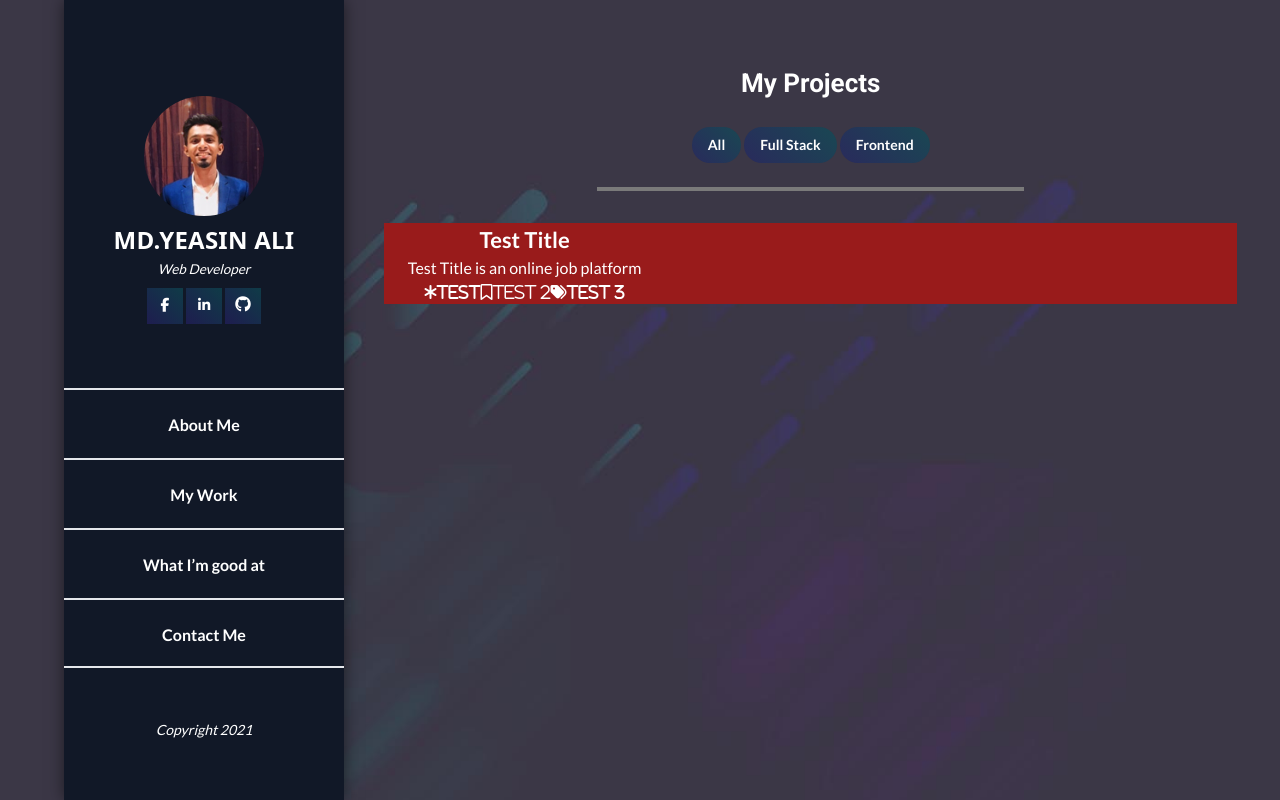
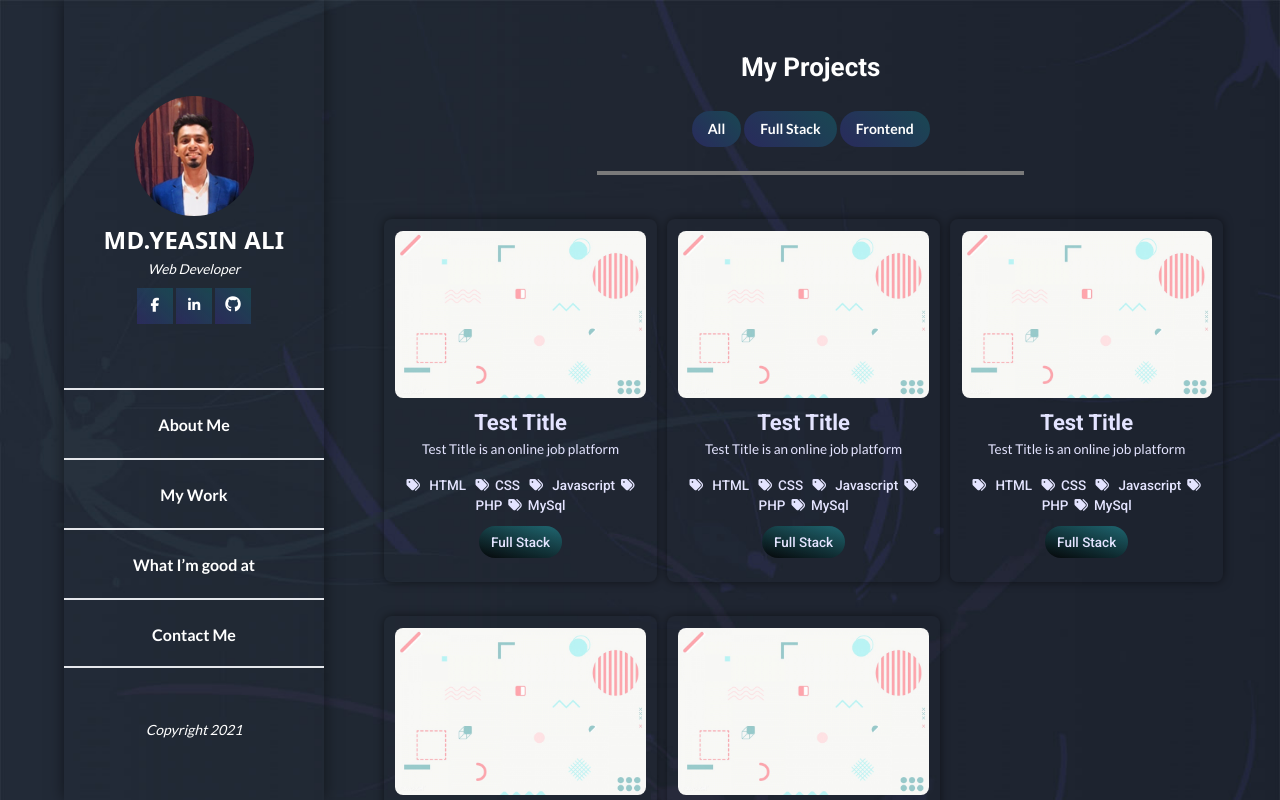
Before and after one commit to YEASIN49/portfolio, a website: page index.html in a window 1280 px wide. Drawn offline with nearby package versions, Linux system fonts and the light colour scheme; files that its build step writes are made by us from their sources.

Commit message:
project responsive done

```diff
--- a/index.html
+++ b/index.html
@@ -18,7 +18,7 @@
     <title>MD.YEASIN ALI</title>
   </head>
   <body>
-    <div id="pageWrapper" class="w-full h-screen bg-parallex-img bg-cover bg-no-repeat bg-fixed">
+    <div id="pageWrapper" class="w-full h-screen bg-parallex-img bg-cover bg-no-repeat bg-fixed overflow-y-auto">
       <div class="burperpng-container absolute z-50 top-0  h-12 w-16 flex flex-col justify-center items-center">
         <div class="burgerpng md:hidden">
           <!-- <span class="burgerpng"> -->
@@ -30,7 +30,7 @@
         </div>
       </div>
 
-      <div id="menu" class="sideMenu mr-0 overflow-y-auto w-5/6 w-sm-sideMenu bg-gray-900 h-screen outline-none fixed z-40 md:sideMenu-shadow md:w-3/12 md:max-w-250px lg:left-5-percent 2xl:max-w-sm">
+      <div id="menu" class="sideMenu mr-0 overflow-y-auto w-5/6 w-sm-sideMenu bg-gray-900 h-screen outline-none fixed z-40 md:bg-transparent md:sideMenu-shadow md:w-3/12 md:min-w-210px md:max-w-250px lg:left-5-percent 2xl:max-w-xs">
         <div class="container text-center w-full">
           <div>
             <div class="image pt-14">
@@ -73,26 +73,51 @@
           <button class="search-filter-option bg-search-filter-option">Frontend</button>
         </div>
         <div class="section-underline"></div>
-        <div class="project-wrapper w-full bg-red-800 mx-auto flex flex-col md:flex-wrap">
-          <div class="project-card w-30-percent mx-1">
-            <img class="block " src="images/t1.jpg" alt="">
-            <div class="project-detail">
-              <h3 class="font-lato font-bold font-22px">Test Title</h3>
-              <p>Test Title is an online job platform</p>
-              <p><i class="fas fa-asterisk">test</i><i class="far fa-bookmark">Test 2</i><i class="fas fa-tags">test 3</i></p>
+        <div class="project-wrapper w-full  mx-auto flex flex-col flex-wrap justify-between csm:flex-row md:flex-wrap lg:justify-start">
+          <div class="project-card bg-glass sideMenu-shadow  rounded-lg  mx-auto my-3 w-11/12 csm:w-40-percent csm:mx-1 md:w-48-percent md:mx-1 lg:w-32-percent lg:mx-0">
+            <img class="block w-11/12 max-w-md mx-auto mt-3 rounded-lg" src="images/about-bg-1.jpg" alt="">
+            <div class="project-detail px-2 h-40 mt-2 mb-4">
+              <h3 class="font-roboto font-bold font-22px">Test Title</h3>
+              <p class="font-lato text-profession letter-spacing-0.5px mb-4">Test Title is an online job platform</p>
+              <p class="font-roboto letter-spacing-0.5px text-profession font-light mb-4"><i class="fas fa-tags mx-1.5"></i> HTML <i class="mx-1.5 fas fa-tags"></i>CSS <i class="mx-1.5 fas fa-tags"></i> Javascript<i class="mx-1.5 fas fa-tags"></i>PHP<i class="mx-1.5 fas fa-tags"></i>MySql</p>
+              <p class="font-roboto letter-spacing-0.5px text-profession font-light "><span class="bg-stack-tag-1 px-3 py-2 rounded-full">Full Stack</span></p>
             </div>
           </div>
-          <div class="project-card w-30-percent mx-1">
-            <img class="block " src="images/t1.jpg" alt="">
+          <div class="project-card bg-glass sideMenu-shadow  rounded-lg  mx-auto my-3 w-11/12 csm:w-40-percent csm:mx-1 md:w-48-percent md:mx-1 lg:w-32-percent lg:mx-0">
+            <img class="block w-11/12 max-w-md mx-auto mt-3 rounded-lg" src="images/about-bg-1.jpg" alt="">
+            <div class="project-detail px-2 h-40 mt-2 mb-4">
+              <h3 class="font-roboto font-bold font-22px">Test Title</h3>
+              <p class="font-lato text-profession letter-spacing-0.5px mb-4">Test Title is an online job platform</p>
+              <p class="font-roboto letter-spacing-0.5px text-profession font-light mb-4"><i class="fas fa-tags mx-1.5"></i> HTML <i class="mx-1.5 fas fa-tags"></i>CSS <i class="mx-1.5 fas fa-tags"></i> Javascript<i class="mx-1.5 fas fa-tags"></i>PHP<i class="mx-1.5 fas fa-tags"></i>MySql</p>
+              <p class="font-roboto letter-spacing-0.5px text-profession font-light "><span class="bg-stack-tag-1 px-3 py-2 rounded-full">Full Stack</span></p>
+            </div>
           </div>
-          <div class="project-card w-30-percent mx-1">
-            <img class="block " src="images/t1.jpg" alt="">
+          <div class="project-card bg-glass sideMenu-shadow  rounded-lg  mx-auto my-3 w-11/12 csm:w-40-percent csm:mx-1 md:w-48-percent md:mx-1 lg:w-32-percent lg:mx-0">
+            <img class="block w-11/12 max-w-md mx-auto mt-3 rounded-lg" src="images/about-bg-1.jpg" alt="">
+            <div class="project-detail px-2 h-40 mt-2 mb-4">
+              <h3 class="font-roboto font-bold font-22px">Test Title</h3>
+              <p class="font-lato text-profession letter-spacing-0.5px mb-4">Test Title is an online job platform</p>
+              <p class="font-roboto letter-spacing-0.5px text-profession font-light mb-4"><i class="fas fa-tags mx-1.5"></i> HTML <i class="mx-1.5 fas fa-tags"></i>CSS <i class="mx-1.5 fas fa-tags"></i> Javascript<i class="mx-1.5 fas fa-tags"></i>PHP<i class="mx-1.5 fas fa-tags"></i>MySql</p>
+              <p class="font-roboto letter-spacing-0.5px text-profession font-light "><span class="bg-stack-tag-1 px-3 py-2 rounded-full">Full Stack</span></p>
+            </div>
           </div>
-          <div class="project-card w-30-percent mx-1">
-            <img class="block " src="images/t1.jpg" alt="">
+          <div class="project-card bg-glass sideMenu-shadow  rounded-lg  mx-auto my-3 w-11/12 csm:w-40-percent csm:mx-1 md:w-48-percent md:mx-1 lg:w-32-percent lg:mx-0">
+            <img class="block w-11/12 max-w-md mx-auto mt-3 rounded-lg" src="images/about-bg-1.jpg" alt="">
+            <div class="project-detail px-2 h-40 mt-2 mb-4">
+              <h3 class="font-roboto font-bold font-22px">Test Title</h3>
+              <p class="font-lato text-profession letter-spacing-0.5px mb-4">Test Title is an online job platform</p>
+              <p class="font-roboto letter-spacing-0.5px text-profession font-light mb-4"><i class="fas fa-tags mx-1.5"></i> HTML <i class="mx-1.5 fas fa-tags"></i>CSS <i class="mx-1.5 fas fa-tags"></i> Javascript<i class="mx-1.5 fas fa-tags"></i>PHP<i class="mx-1.5 fas fa-tags"></i>MySql</p>
+              <p class="font-roboto letter-spacing-0.5px text-profession font-light "><span class="bg-stack-tag-1 px-3 py-2 rounded-full">Full Stack</span></p>
+            </div>
           </div>
-          <div class="project-card w-30-percent mx-1">
-            <img class="block " src="images/t1.jpg" alt="">
+          <div class="project-card bg-glass sideMenu-shadow  rounded-lg  mx-auto my-3 w-11/12 csm:w-40-percent csm:mx-1 md:w-48-percent md:mx-1 lg:w-32-percent lg:mx-0">
+            <img class="block w-11/12 max-w-md mx-auto mt-3 rounded-lg" src="images/about-bg-1.jpg" alt="">
+            <div class="project-detail px-2 h-40 mt-2 mb-4">
+              <h3 class="font-roboto font-bold font-22px">Test Title</h3>
+              <p class="font-lato text-profession letter-spacing-0.5px mb-4">Test Title is an online job platform</p>
+              <p class="font-roboto letter-spacing-0.5px text-profession font-light mb-4"><i class="fas fa-tags mx-1.5"></i> HTML <i class="mx-1.5 fas fa-tags"></i>CSS <i class="mx-1.5 fas fa-tags"></i> Javascript<i class="mx-1.5 fas fa-tags"></i>PHP<i class="mx-1.5 fas fa-tags"></i>MySql</p>
+              <p class="font-roboto letter-spacing-0.5px text-profession font-light "><span class="bg-stack-tag-1 px-3 py-2 rounded-full">Full Stack</span></p>
+            </div>
           </div>
         </div>
       </section>
--- a/src_css/tailwind_src.css
+++ b/src_css/tailwind_src.css
@@ -26,6 +26,16 @@
   }
 }
 
+/* ******************************
+*
+*
+**
+***       Components
+*
+*
+***
+*********************************** */
+
 @layer components{
   .bg-social-icon{
     background: linear-gradient(
@@ -36,11 +46,7 @@
     transition: all 0.5s;
   }
   .bg-search-filter-option{
-    /* background: linear-gradient(
-      40deg,
-      rgba(81, 83, 255, 0.3) 15%,
-      rgba(48, 230, 240, 0.25)
-    ); */
+
     background: linear-gradient(
       45deg,
       rgba(83, 48, 240, 0.2),
@@ -49,18 +55,30 @@
     @apply bg-gray-800;
     /* background-color: rgba(81, 83, 255, 0.8); */
   }
+  .bg-stack-tag-1{
+
+    background: linear-gradient(
+      15deg, rgb(0 0 0 / 81%), rgb(35 232 239 / 34%) );
+    /* @apply bg-gray-800; */
+    /* background-color: rgba(81, 83, 255, 0.8); */
+  }
+  .bg-glass{
+    /* rgba(0,f,d,0.3); */
+  }
+  .card-indigo{
+    @apply bg-search-filter-option bg-indigo-900 border-indigo-500 border-2;
+  }
   .leading-sidebar-nav{
     line-height: 70px !important;
     height: 70px;
   }
-  @media screen and (min-width: 768px) {
-    .md\:sideMenu-shadow{
-      box-shadow: 0 0 15px rgba(0,0,0,0.5);
-    }
+  .sideMenu-shadow{
+    box-shadow: 0 0 10px rgba(0,0,0,0.5);
   }
 
+
   .section{
-    @apply w-full pt-16 text-center;
+    @apply w-full pt-12 text-center min-h-screen;
   }
   .section-title{
     font-size: 26px;
@@ -84,20 +102,47 @@
     border-bottom: 2px solid white;
   } */
   .section-underline{
-    @apply border-b-4 border-solid mt-6 mb-8 mx-auto w-11/12 sm:w-6/12;
+    @apply border-b-4 border-solid mt-6 mb-8 mx-auto w-10/12 sm:w-6/12;
     border-color: rgb(122 122 122);
   }
+  .project-detail{
+    color: #e4e4ff;
+  }
+  .bg-parallex-img-2{
+    background-image: linear-gradient(to right, #222a36 0%, rgb(28, 35, 46) 100%);
+  }
+
+
+    @media screen and (min-width: 768px) {
+      .md\:sideMenu-shadow{
+        box-shadow: 0 0 15px rgba(0,0,0,0.5);
+      }
+    }
+
 }
+/************************************* *
+**
+*
+*       Utilities
+**
+*
+**************************************/
 
 @layer utilities {
   .font-lato{
     font-family: 'Lato', sans-serif;
+  }
+  .project-wrapper{
+    gap: 10px;
   }
   .font-roboto{
     font-family: 'Roboto', sans-serif;
   }
   .font-22px{
     font-size: 22px;
+  }
+  .letter-spacing-0.5px{
+    letter-spacing: 0.5px;
   }
   .mx-3px{
     margin-left: 3px;
@@ -107,32 +152,14 @@
     width: 20%;
     /* max-width: 80vw; */
   }
+
   /* .right-5-percent {
     right: 5%;
   } */
   /* .left-10-percent {
     left: 10%;
   } */
-  @media (min-width: 768px) {
-    .md\:w-28-percent{
-      width: 28%;
-    }
-    .md\:max-w-250px{
-      max-width: 250px ;
-    }
-    /* .md\:right-5-percent {
-      right: 3%;
-    } */
-  }
 
-  @media (min-width: 1080px) {
-    .lg\:left-5-percent {
-      left: 5%;
-    }
-    /* .lg\:right-5-percent {
-      :right: 5%;
-    } */
-  }
   /* @media (min-width: 1280px) {
     .xl\:left-8-percent {
       left: 8%;
@@ -195,13 +222,44 @@
     scrollbar-width: none; /* Firefox */
     transform: translateX(-120vw);
     transition: 0.5s ease-in;
+    /* @apply bg-gray-900; */
   }
   .w-sm-sideMenu{
-    max-width: 280px;
+    max-width: 260px;
   }
   .toggle-hidable-sideMenu{
     transform: translateX(0);
   }
+  .w-28-percent{
+    width: 28%;
+  }
+
+
+  @media screen and (min-width: 545px) {
+    .csm\:w-40-percent{
+      width: 45% ; /* custom small  */
+    }
+    .csm\:flex-row{
+      @apply flex-row;
+    }
+    .csm\:mx-1{
+      @apply mx-4;
+    }
+    .csm\:mx-1:nth-child(2n){
+      margin-left: 0;
+      /* background: red; */
+    }
+    .csm\:mx-1:nth-child(2n-1){
+      margin-right: 0;
+    }
+  }
+  @media (min-width: 768px) {
+
+    /* .md\:right-5-percent {
+      right: 3%;
+    } */
+  }
+
   @media screen and (min-width: 768px) {
     .sideMenu{
       transform: translateX(0);
@@ -217,15 +275,58 @@
     .md\:right-10-percent{
       right: 10%;
     }
-    .md\:width-65-percent{
+    .md\:w-65-percent{
       width: 65% !important;
     }
+    .md\:w-48-percent{
+      width: 48%;
+    }
+    .md\:w-28-percent{
+      width: 28%;
+    }
+    .md\:max-w-260px{
+      max-width: 260px ;
+    }
+    .md\:min-w-210px{
+      min-width: 210px ;
+    }
   }
-  .w-28-percent{
-    width: 28%;
-  }
-  .w-30-percent{
-    width: 32%;
+  /* ***************
+  *
+  * media 768px ends
+  *
+  *****************/
+
+  @media (min-width: 1080px) {
+    .lg\:left-5-percent {
+      left: 5%;
+    }
+    .lg\:w-32-percent{
+      width: 32%;
+    }
+    /* .lg\:mx-1:first-child(){
+      margin-right: 0;
+      background-color: yellow;
+    } */
+    /* .lg\:mx-1:nth-child(3n+1){
+      margin-right: 0;
+      background: green;
+    }
+    .lg\:mx-1:nth-child(2n){
+      margin-left: 0;
+      margin-right: 0;
+      background: blue;
+    }
+    .lg\:mx-1:nth-child(3n){
+      margin-left: 0;
+      background: red;
+    } */
+    /* .lg\:right-5-percent {
+      :right: 5%;
+    } */
   }
 
+
+
+
 }
--- a/tailwind.config.js
+++ b/tailwind.config.js
@@ -4,8 +4,8 @@ module.exports = {
   theme: {
     extend: {
       backgroundImage: {
-        'parallex-img': "url('../images/parallex-bg.jpg')",
-       }
+        'parallex-img': "url('../images/parallex-bg-3.jpg')",
+      }
     },
   },
   variants: {
```
Also changed, not shown: images/parallex-bg-3.jpg (added).
